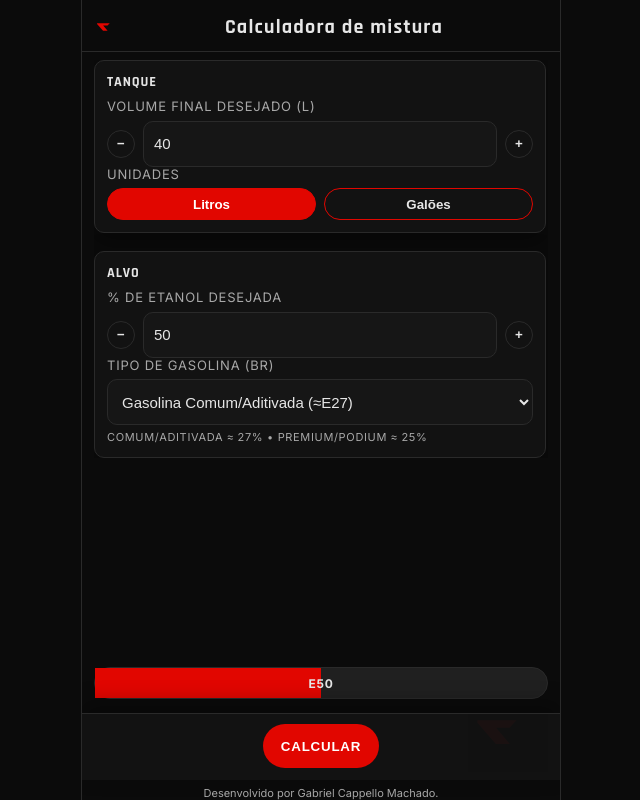
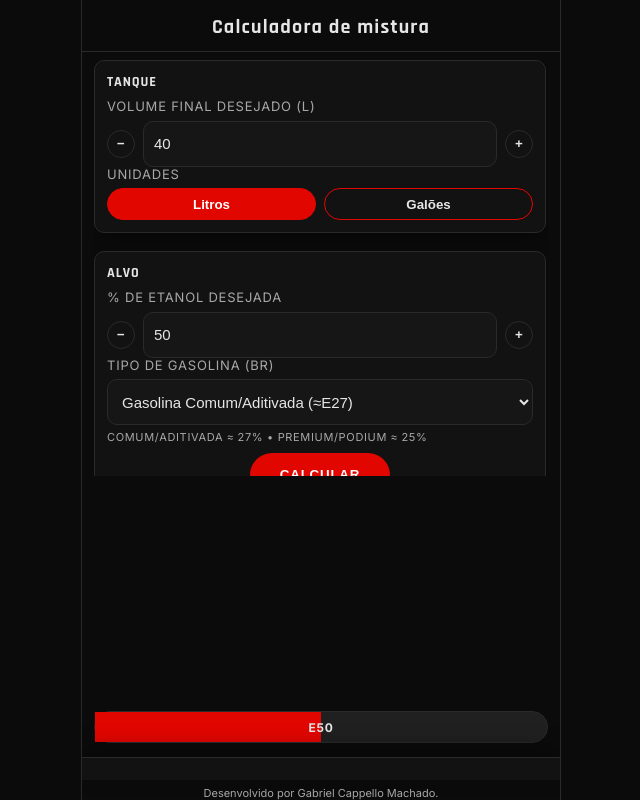
Before and after one commit to Gligoco/Calc_mix_fuel, a React (Vite) app in the folder fuel-mix-calculator/: page / in a window 1280 px wide. Shown: the whole page, without its empty margins (319-959 px from the left). Built offline with nearby package versions, Linux system fonts and the light colour scheme.

Commit message:
Refactor UI layout, move CTA and IG link, adjust styling
Co-authored-by: vwb5n4ffm8 <vwb5n4ffm8@privaterelay.appleid.com>

```diff
--- a/fuel-mix-calculator/src/App.jsx
+++ b/fuel-mix-calculator/src/App.jsx
@@ -89,7 +89,7 @@ export default function App() {
   return (
     <div className="rp-app">
       <div className="rp-topbar" role="banner">
-        <img className="rp-logo-img" src="/assets/logo-race.svg?v=1" alt="Race Performance logo" />
+        <div />
         <div className="rp-title">Calculadora de mistura</div>
         <div />
       </div>
@@ -133,6 +133,23 @@ export default function App() {
                 </select>
                 <div className="rp-label" style={{ fontSize: 11 }}>Comum/Aditivada ≈ 27% • Premium/Podium ≈ 25%</div>
               </div>
+
+              {/* CTA row appears below Alvo group after first calculation */}
+              <div className="cta-row">
+                {!hasCalculated && (
+                  <button className="rp-cta" onClick={()=> setHasCalculated(true)}>CALCULAR</button>
+                )}
+                {hasCalculated && (
+                  <>
+                    <button className="rp-cta" onClick={()=> setHasCalculated(true)}>CALCULAR</button>
+                    <a className="rp-cta-ig"
+                      href="https://www.instagram.com/raceperformance_?igsh=MWY1N25vZ3hmMTdsZA=="
+                      target="_blank" rel="noopener noreferrer" aria-label="Instagram">
+                      @raceperformance_
+                    </a>
+                  </>
+                )}
+              </div>
             </div>
           </div>
         </div>
@@ -162,14 +179,6 @@ export default function App() {
             </>
           )}
         </div>
-        <button className="rp-cta" onClick={()=> setHasCalculated(true)}>CALCULAR</button>
-        {hasCalculated && (
-          <a className="rp-cta-ig"
-             href="https://www.instagram.com/raceperformance_?igsh=MWY1N25vZ3hmMTdsZA=="
-             target="_blank" rel="noopener noreferrer" aria-label="Instagram">
-            @raceperformance_
-          </a>
-        )}
       </div>
 
       <div className="rp-footer-note">Desenvolvido por Gabriel Cappello Machado.</div>
--- a/fuel-mix-calculator/src/styles/brand.css
+++ b/fuel-mix-calculator/src/styles/brand.css
@@ -77,7 +77,7 @@ body {
   position: sticky; bottom: 0; z-index: 10;
   background: var(--rp-surface);
   border-top: 1px solid var(--rp-border);
-  display: grid; grid-template-columns: 1fr auto 1fr; /* left results | centered CTA | right IG */
+  display: grid; grid-template-columns: 1fr; /* results only */
   gap: 8px; align-items: center;
   padding: 10px 12px; padding-bottom: max(12px, env(safe-area-inset-bottom));
   box-shadow: 0 -8px 22px rgba(0,0,0,0.35);
@@ -86,13 +86,16 @@ body {
 .rp-kpi .k-label { font-size: clamp(11px, 2.6vw, 13px); color: var(--rp-muted); text-transform: uppercase; letter-spacing: .08em; }
 .rp-kpi .k-value { font-size: clamp(18px, 4.8vw, 26px); font-weight: 800; white-space: nowrap; }
 .results-value { white-space: nowrap; overflow: hidden; text-overflow: ellipsis; }
-.rp-cta { min-width: 112px; height: 44px; padding: 0 18px; border-radius: 999px; background: var(--rp-red); border: 0; color: #fff; font-weight: 800; letter-spacing: .06em; justify-self: center; }
+
+/**** CTA row under target ****/
+.cta-row { display: flex; flex-wrap: wrap; gap: 10px; align-items: center; justify-content: center; margin-top: 8px; }
+.rp-cta { min-width: 140px; height: 44px; padding: 0 18px; border-radius: 999px; background: var(--rp-red); border: 0; color: #fff; font-weight: 800; letter-spacing: .06em; }
 .rp-cta:active { transform: scale(0.98); }
-.rp-cta-ig { height: 44px; padding: 0 14px; border-radius: 999px; background: var(--rp-red); border: 0; color: #fff; font-weight: 800; letter-spacing: .02em; display: inline-grid; place-items: center; justify-self: end; }
+.rp-cta-ig { height: 44px; padding: 0 16px; border-radius: 999px; background: var(--rp-red); border: 0; color: #fff; font-weight: 800; letter-spacing: .02em; display: inline-grid; place-items: center; }
 .rp-cta-ig:active { transform: scale(0.98); }
 
-/* Watermark inside results */
-.rp-results::before { content: ""; position: absolute; inset: 0; background: url('/logo.svg') right 12px bottom 8px/80px no-repeat; opacity: 0.04; pointer-events: none; }
+/* Remove watermark */
+.rp-results::before { content: none; }
 
 /* Footer small note */
 .rp-footer-note { font-size: 11px; color: var(--rp-muted); text-align: center; margin-top: 6px; }
```
